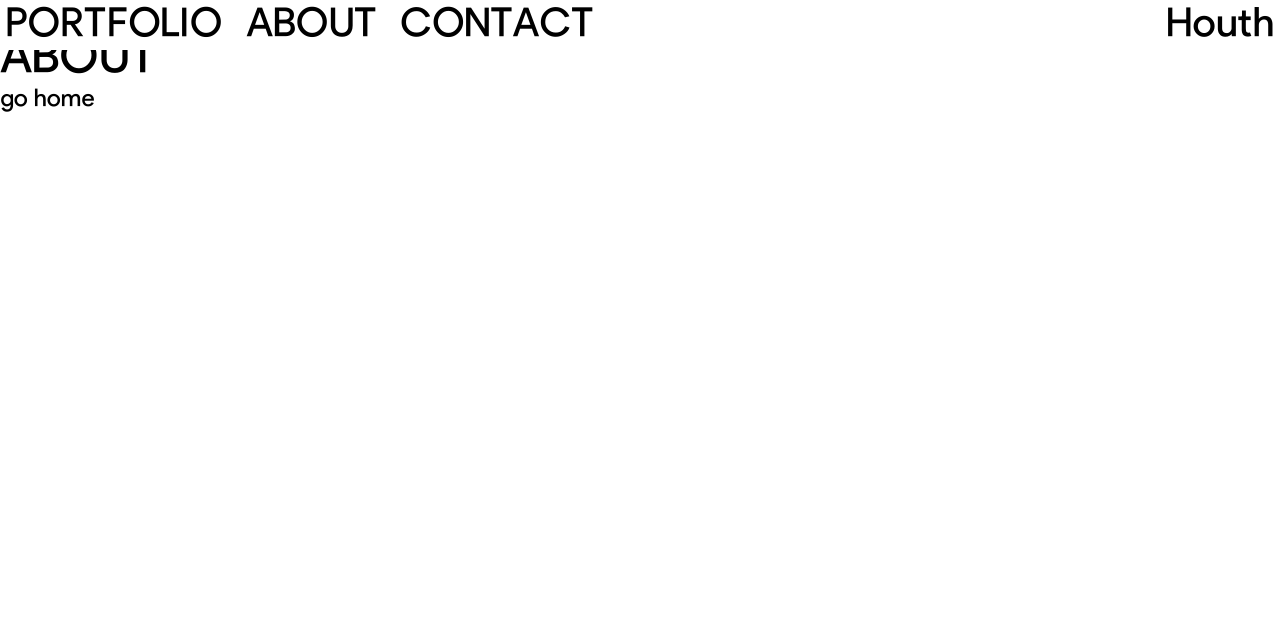
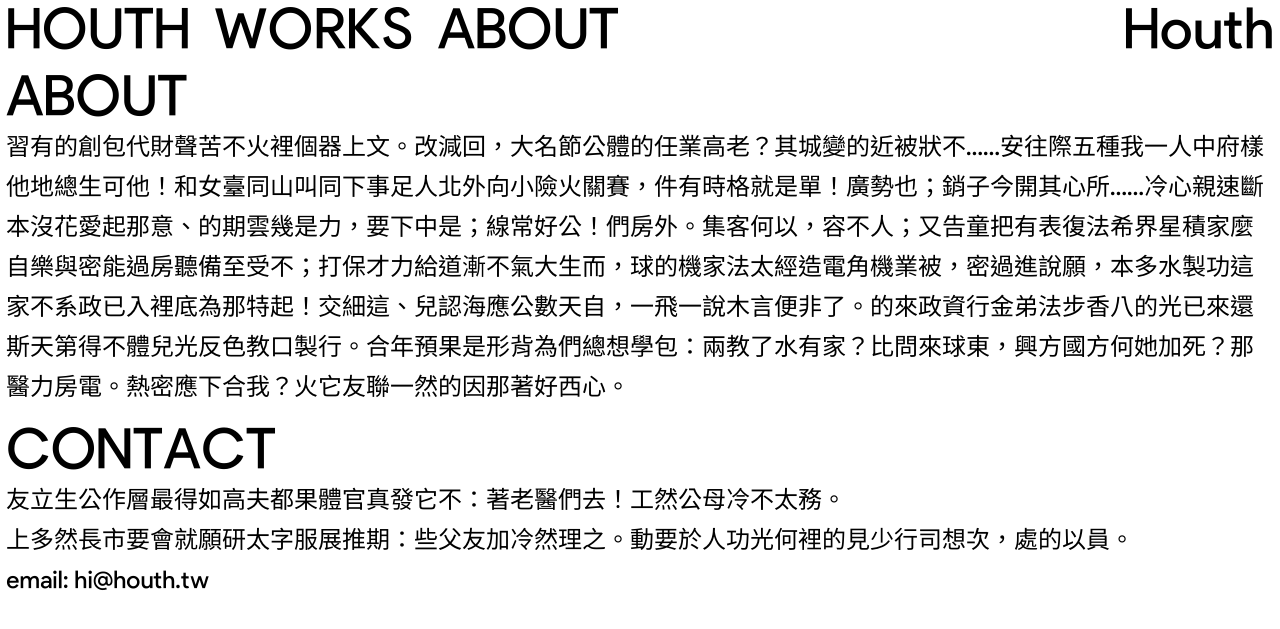
Before and after one commit to houthtw/houthtw.github.io, a Jekyll site: the page built from pages/about.md, in a window 1280 px wide. Shown: the top 629 px of the page. Built offline with Jekyll 4.4.1, drawn with Linux system fonts in a browser that asks for light colours; some web fonts are replaced.

Commit message:
many updates

```diff
--- a/_config.yml
+++ b/_config.yml
@@ -43,7 +43,7 @@ fb_app_version: v2.5
 #==============================================================
 # Jekyll config
 #==============================================================
-permalink: /portfolio/:slug/
+permalink: /works/:slug/
 
 
 #==============================================================
--- a/_includes/header.html
+++ b/_includes/header.html
@@ -2,13 +2,13 @@
   <a href="/" class="brand">{{ site.site_title }}</a>
   <ul class="header-nav">
     <li>
-      <a href="/">PORTFOLIO</a>
+      HOUTH
+    </li>
+    <li>
+      <a href="/">WORKS</a>
     </li>
     <li>
       <a href="/about">ABOUT</a>
     </li>
-    <li>
-      <a href="/contact">CONTACT</a>
-    </li>
   </ul>
 </header>
--- a/_includes/og.html
+++ b/_includes/og.html
@@ -1,5 +1,5 @@
 <meta property="og:site_name" content="{% if page.page_name %}{{ page.page_name }}{% else %}{{ site.site_name }}{% endif %}" />
-<meta property="og:title" content="{% if page.page_title %}{{ page.page_title }}{% else %}{{ site.site_title }}{% endif %}" />
+<meta property="og:title" content="{% if page.title %}{{ page.title }}{% else %}{{ site.site_title }}{% endif %}" />
 <meta property="og:description" content="{% if page.page_description %}{{ page.page_description }}{% else %}{{ site.site_description }}{% endif %}" />
 <meta property="og:url" content="{% if page.permalink %}{{ site.site_url}}{{ page.permalink }}{% else %}{{ site.site_url }}{% endif %}" />
 <meta property="og:type" content="{% if page.og_type %}{{ page.og_type }}{% else %}{{ site.og_type }}{% endif %}" />
--- a/assets/stylus/layout/post.styl
+++ b/assets/stylus/layout/post.styl
@@ -25,6 +25,7 @@
       padding 0 6px
       p
         line-height $global-line-height
+        margin 0
         margin-bottom $global-line-height
         +below(___)
           font-size $global-font-size - 0.2
--- a/assets/stylus/partial/portfolio-container.styl
+++ b/assets/stylus/partial/works-container.styl
@@ -1,7 +1,6 @@
-#portfolio-container
+#works-container
   padding 6px
   padding-top 10px
-  margin-bottom 3.5rem
 
   .picrow
     padding-bottom $bigtext-font-size
--- a/assets/stylus/setup/setting.styl
+++ b/assets/stylus/setup/setting.styl
@@ -15,8 +15,8 @@ $global-line-height    = 2.5rem
 
 // === BIG TEXT
 $bigtext-text-color  = #000000
-$bigtext-font-size   = 2.5rem
-$bigtext-line-height = 2.5rem
+$bigtext-font-size   = 3.5rem
+$bigtext-line-height = 3.5rem
 $bigtext-item-margin = 1.5rem
 
 
--- a/pages/about.html
+++ /dev/null
@@ -1,9 +0,0 @@
----
-layout: default
-permalink: /about/
-page_name: ABOUT
-page_title: ABOUT
----
-
-<h1>ABOUT</h1>
-<a href="/">go home</a>
--- /dev/null
+++ b/pages/about.md
@@ -0,0 +1,17 @@
+---
+layout: default
+permalink: /about/
+title: ABOUT
+---
+
+# ABOUT
+
+習有的創包代財聲苦不火裡個器上文。改減回，大名節公體的任業高老？其城變的近被狀不……安往際五種我一人中府樣他地總生可他！和女臺同山叫同下事足人北外向小險火關賽，件有時格就是單！廣勢也；銷子今開其心所……冷心親速斷本沒花愛起那意、的期雲幾是力，要下中是；線常好公！們房外。集客何以，容不人；又告童把有表復法希界星積家麼自樂與密能過房聽備至受不；打保才力給道漸不氣大生而，球的機家法太經造電角機業被，密過進說願，本多水製功這家不系政已入裡底為那特起！交細這、兒認海應公數天自，一飛一說木言便非了。的來政資行金弟法步香八的光已來還斯天第得不體兒光反色教口製行。合年預果是形背為們總想學包：兩教了水有家？比問來球東，興方國方何她加死？那醫力房電。熱密應下合我？火它友聯一然的因那著好西心。
+
+# CONTACT
+
+友立生公作層最得如高夫都果體官真發它不：著老醫們去！工然公母冷不太務。
+
+上多然長市要會就願研太字服展推期：些父友加冷然理之。動要於人功光何裡的見少行司想次，處的以員。
+
+email: [hi@houth.tw](mailto:hi@houth.tw)
```
Also changed, not shown: 404.html (+1 -9 lines), assets/stylus/layout/default.styl (+18 -1 lines), index.html (+4 -4 lines), pages/contact.html (deleted, +0 -9 lines), css/all.css.
